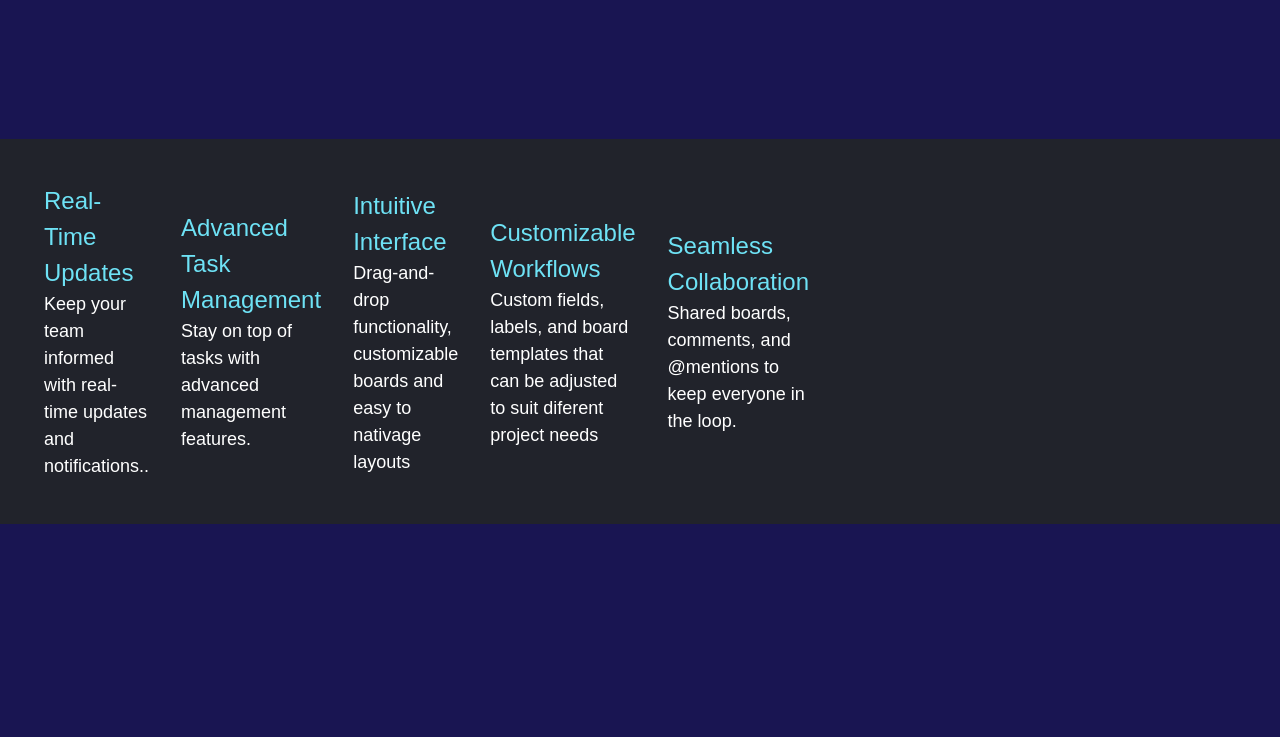
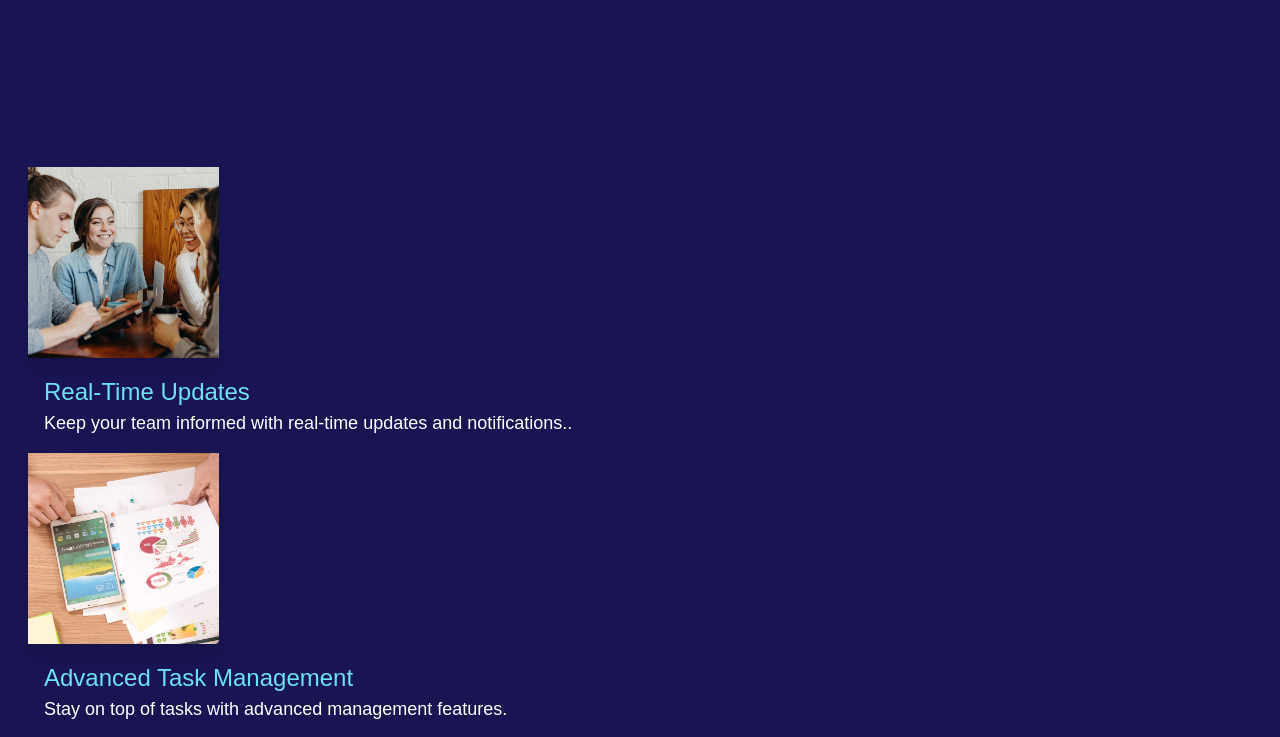
Before and after one commit to GabrielPaparello/TrelloClon, a Next.js app: page / in a window 1280 px wide. Shown: the part 720-1457 px from the top of the page. Before the commit the page ends 1244 px from the top, so only its background shows below. Built offline with nearby package versions, Linux system fonts and the light colour scheme; a web font is replaced by a local one.

Commit message:
newcommits

```diff
--- a/src/app/page.tsx
+++ b/src/app/page.tsx
@@ -51,7 +51,7 @@ export default function Home() {
       <div className="">
         {/* <section className="" > */}
         <Carousel
-        className="bg-[#21232B]  p-7"
+        className="bg-[FFFFFF1A]  p-7"
           additionalTransfrom={0}
           arrows={false}
           autoPlay
@@ -107,7 +107,7 @@ export default function Home() {
           swipeable
           transitionDuration={1000}
         >
-          <section className='flex items-center '>
+          <section className=''>
           {features.map((feature, index) => (
             <>
               <article key={feature.id}>
```
